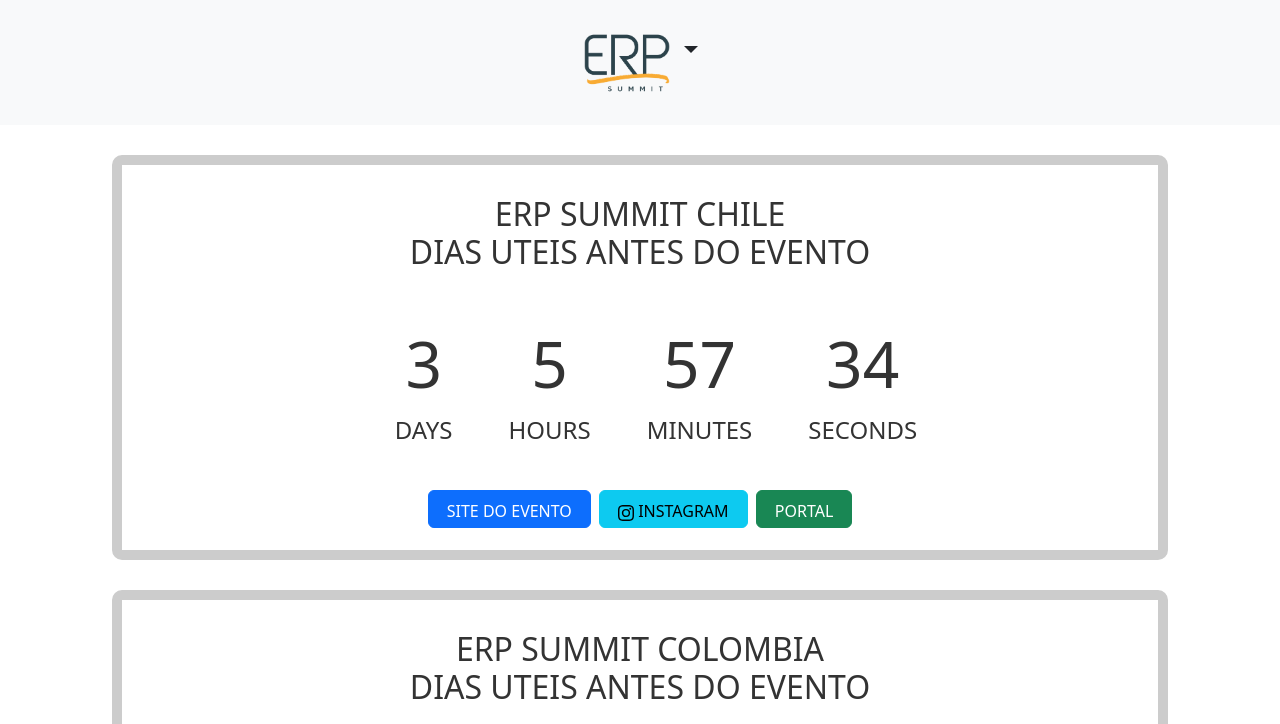
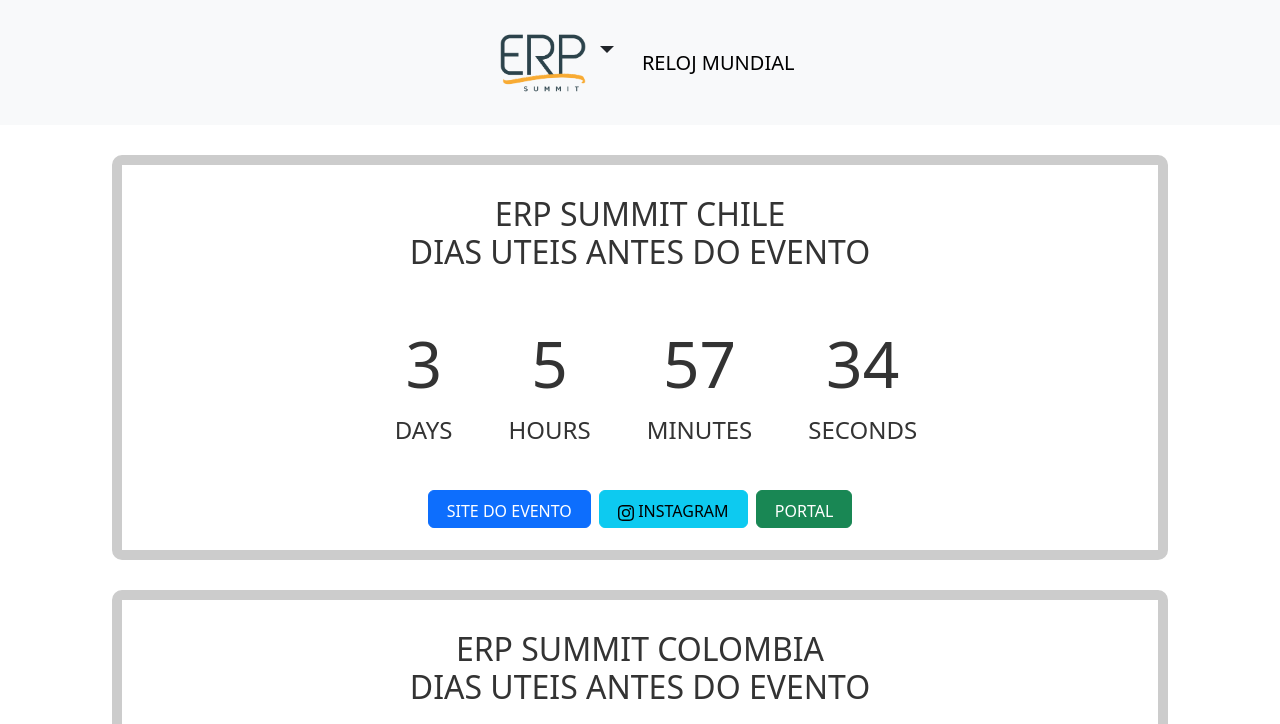
Before and after one commit to TioKrow/CountdownEventosPortalERP, a plain HTML site: page index.html in a window 1280 px wide. Shown: the top 724 px of the page. Drawn offline with nearby package versions, Linux system fonts and the light colour scheme.

Commit message:
added world timeclock to navbar

```diff
--- a/index.html
+++ b/index.html
@@ -25,6 +25,10 @@
                     <li><a class="dropdown-item" href="#countdown3">Mexico</a></li>
                 </ul>
             </li>
+            <a class="navbar-brand" href="./WorldTime.html">
+                Reloj Mundial
+            </a>
+
         </div>
     </nav>
 
```
